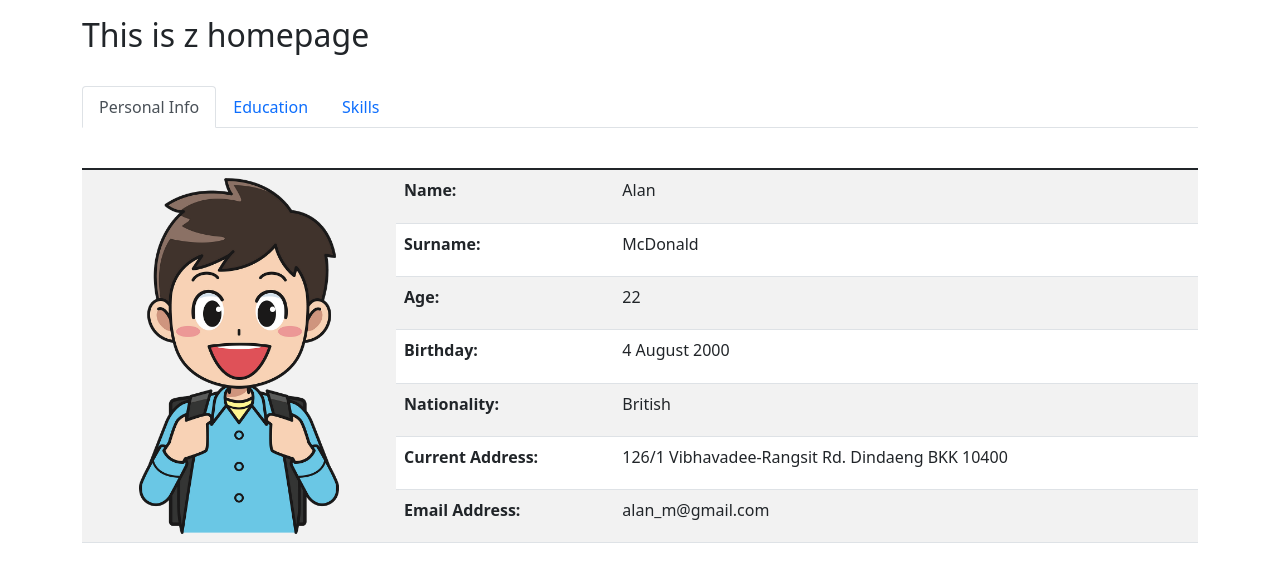
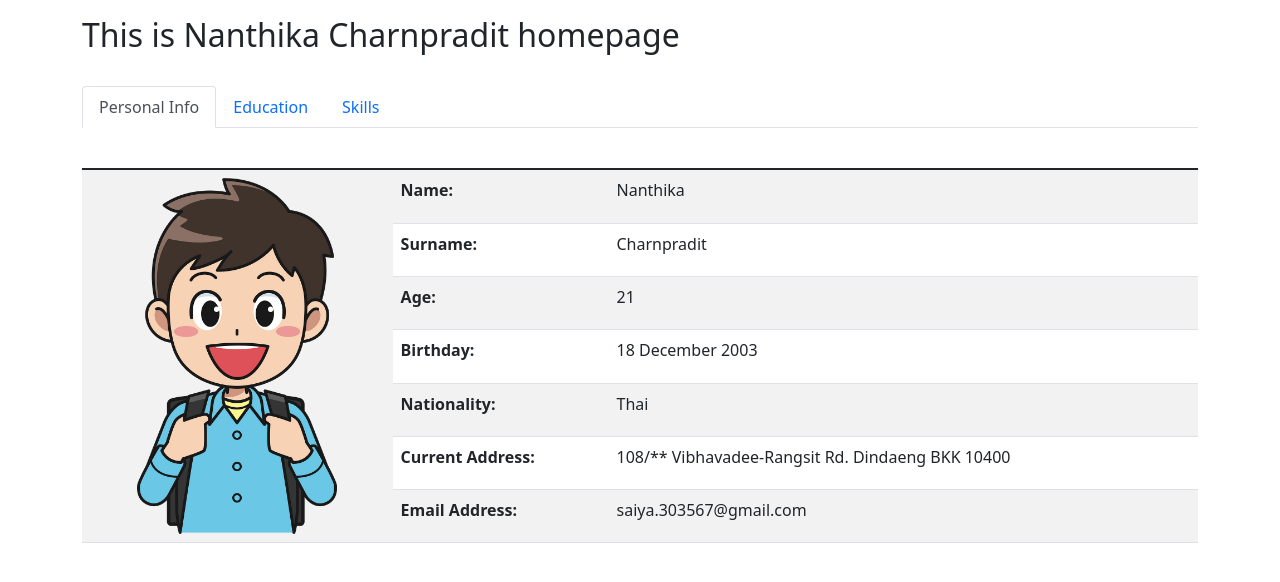
Before and after one commit to Zelophehad/ex5b, a plain HTML site: page index.html in a window 1280 px wide. Drawn offline with nearby package versions, Linux system fonts and the light colour scheme.

Commit message:
Initial commit - adding all files and correct my personal information

```diff
--- a/index.html
+++ b/index.html
@@ -10,59 +10,115 @@
 <body>
 
 <div class="container mt-3">
-  <h2>This is z homepage</h2><br>
+
+  <h2>This is Nanthika Charnpradit homepage</h2><br>
+
   <ul class="nav nav-tabs">
+
     <li class="nav-item">
+
       <a class="nav-link active" href="#">Personal Info</a>
+
     </li>
+
     <li class="nav-item">
+
       <a class="nav-link" href="#">Education</a>
+
     </li>
+
     <li class="nav-item">
+
       <a class="nav-link" href="#">Skills</a>
+
     </li>
+
   </ul>
 
+
+
   <table class="table table-striped">
+
     <thead>
+
       <tr>
+
     <th></th>
+
         <th>&nbsp;</th>
+
         <th>&nbsp;</th>
+
       </tr>
+
     </thead>
+
     <tbody>
+
       <tr>
+
     <td rowspan="7"><img src="images/alan.png" class="rounded mx-auto d-block" alt="Alan McDonald" width="200" height="356"></td>
+
         <th>Name:</th>
-        <td>Alan</td>
+
+        <td>Nanthika</td>
+
       </tr>
+
       <tr>
+
         <th>Surname:</th>
-        <td>McDonald</td>
+
+        <td>Charnpradit
+
+        </td>
+
       </tr>
+
     <tr>
+
         <th>Age:</th>
-        <td>22</td>
+
+        <td>21</td>
+
       </tr>
+
     <tr>
+
         <th>Birthday:</th>
-        <td>4 August 2000</td>
+
+        <td>18 December 2003</td>
+
       </tr>
+
     <tr>
+
         <th>Nationality:</th>
-        <td>British</td>
+
+        <td>Thai</td>
+
       </tr>
+
     <tr>
+
         <th>Current Address:</th>
-        <td>126/1 Vibhavadee-Rangsit Rd. Dindaeng BKK 10400</td>
+
+        <td>108/** Vibhavadee-Rangsit Rd. Dindaeng BKK 10400</td>
+
       </tr>
+
     <tr>
+
         <th>Email Address:</th>
-        <td>alan_m@gmail.com</td>
+
+        <td>saiya.303567@gmail.com</td>
+
       </tr>
+
     </tbody>
+
   </table>
+
 </div>
 
 </body>
```
Lines whose indentation alone changed are shown as unchanged.
